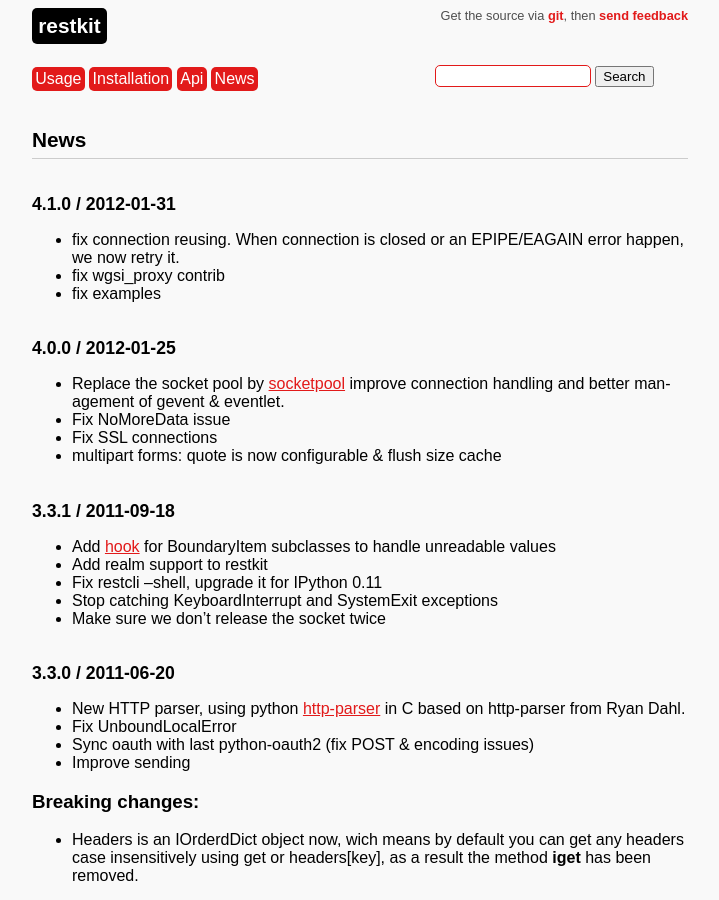
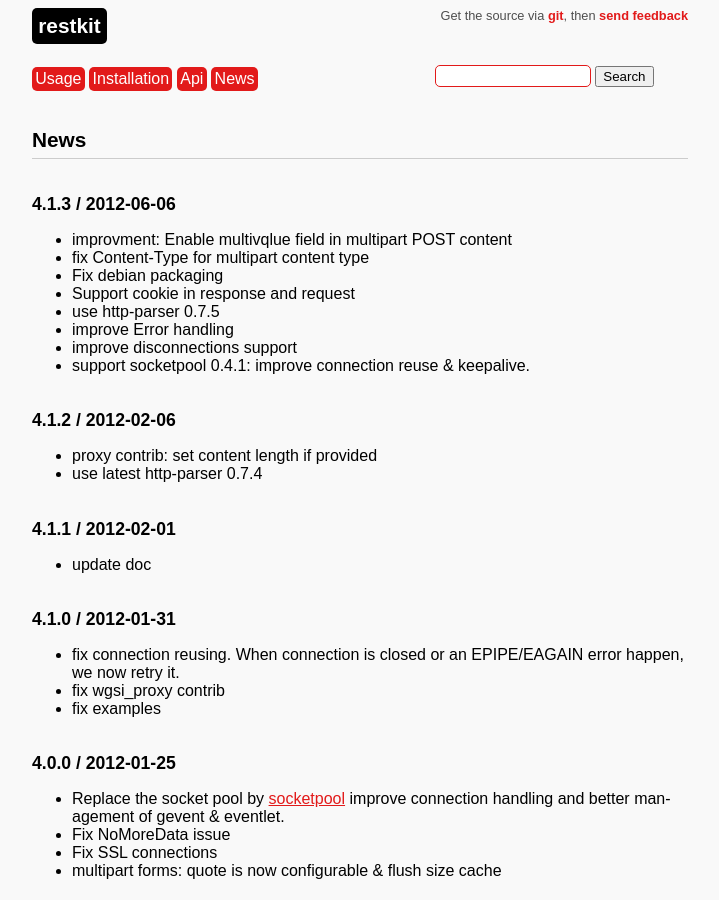
Before and after one commit to benoitc/restkit, a Sphinx documentation site: the page built from doc/news.rst, in a window 1280 px wide and 900 px high. Shown: the whole window, without its empty margins (280-999 px from the left). Built offline with Sphinx 7.4.7, drawn with Linux system fonts in a browser that asks for light colours; comment, search, counter and statistics services are not loaded.

Commit message:
update changelog

```diff
--- a/doc/news.rst
+++ b/doc/news.rst
@@ -2,6 +2,29 @@
 
 News
 ====
+
+4.1.3 / 2012-06-06
+------------------
+
+- improvment: Enable multivqlue field in multipart POST content
+- fix Content-Type for multipart content type
+- Fix debian packaging
+- Support cookie in response and request
+- use http-parser 0.7.5
+- improve Error handling
+- improve disconnections support
+- support socketpool 0.4.1: improve connection reuse & keepalive.
+
+4.1.2 / 2012-02-06
+------------------
+
+- proxy contrib: set content length if provided
+- use latest http-parser 0.7.4
+
+4.1.1 / 2012-02-01
+------------------
+
+- update doc
 
 4.1.0 / 2012-01-31
 ------------------
```
